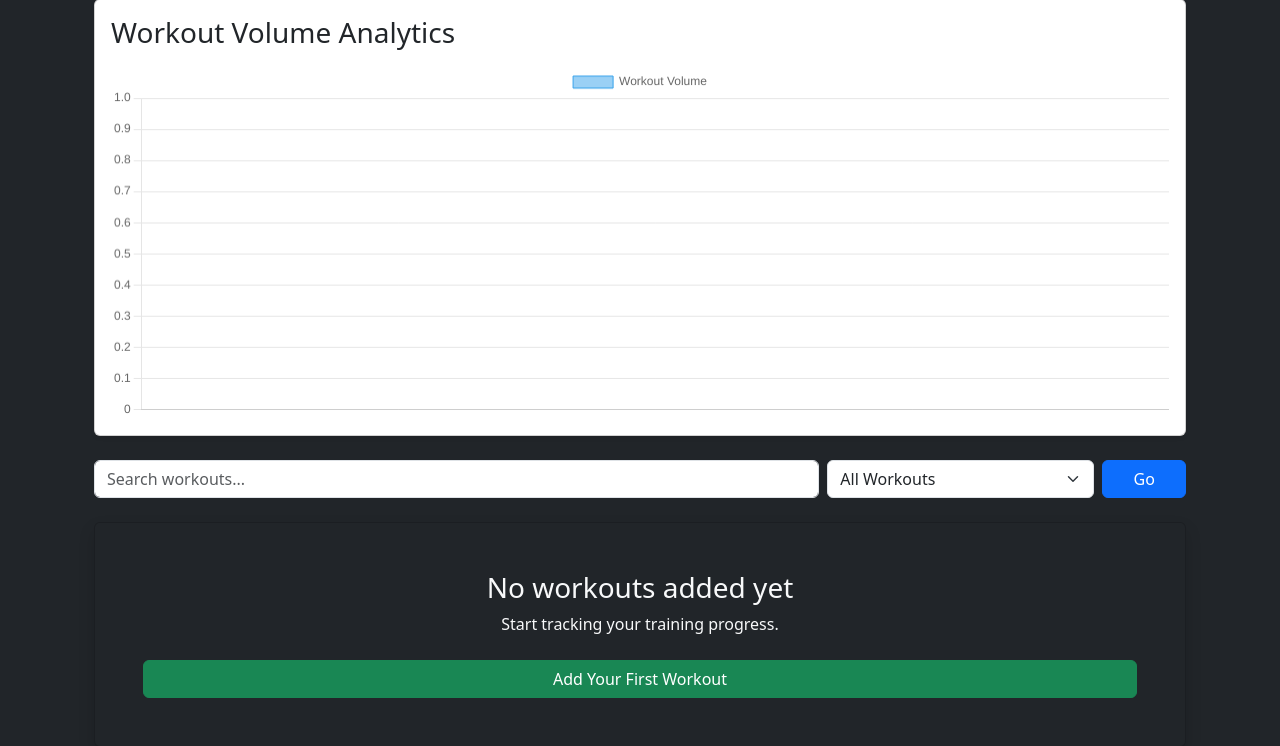
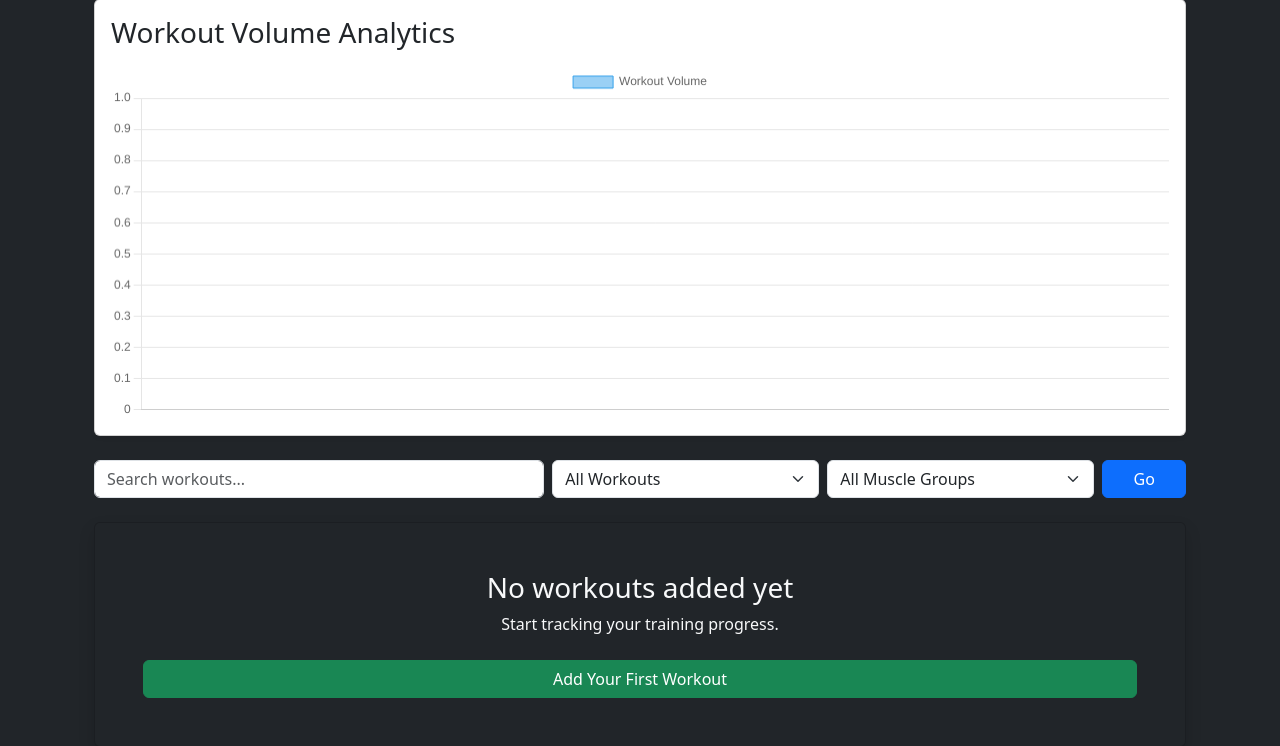
Before and after one commit to DarthCookie45/Workout-tracker-app, a Django app: page / in a window 1280 px wide. Shown: the part 377-1123 px from the top of the page. Run offline with Django 5.2, Linux system fonts and the light colour scheme; data that the repository does not hold is empty.

Commit message:
Add workout filtering and muscle group search

```diff
--- a/tracker/templates/tracker/home.html
+++ b/tracker/templates/tracker/home.html
@@ -52,7 +52,8 @@
 
   <form method="GET" class="mb-4">
     <div class="row g-2">
-      <div class="col-md-8">
+      <!-- Search -->
+      <div class="col-md-5">
         <input
           type="text"
           name="search"
@@ -62,6 +63,7 @@
         />
       </div>
 
+      <!-- Sort Filter -->
       <div class="col-md-3">
         <select name="filter" class="form-select">
           <option value="">All Workouts</option>
@@ -107,6 +109,21 @@
         </select>
       </div>
 
+      <!-- Muscle Group Filter -->
+      <div class="col-md-3">
+        <select name="muscle_group" class="form-select">
+          <option value="">All Muscle Groups</option>
+
+          <option value="Arms">Arms</option>
+          <option value="Chest">Chest</option>
+          <option value="Back">Back</option>
+          <option value="Legs">Legs</option>
+          <option value="Shoulders">Shoulders</option>
+          <option value="Core">Core</option>
+        </select>
+      </div>
+
+      <!-- Submit Button -->
       <div class="col-md-1 d-grid">
         <button class="btn btn-primary" type="submit">Go</button>
       </div>
--- a/tracker/views.py
+++ b/tracker/views.py
@@ -13,11 +13,18 @@ def home(request):
     search_query = request.GET.get('search', '')
     filter_option = request.GET.get('filter', '')
 
+    muscle_group = request.GET.get('muscle_group', '')
+
     # Search filtering
     if search_query:
         workouts = workouts.filter(
             workout_name__icontains=search_query
         )
+
+    if muscle_group:
+        workouts = workouts.filter(
+            muscle_group=muscle_group
+    )
 
     # Workout ordering filters
     if filter_option == 'oldest':
```
